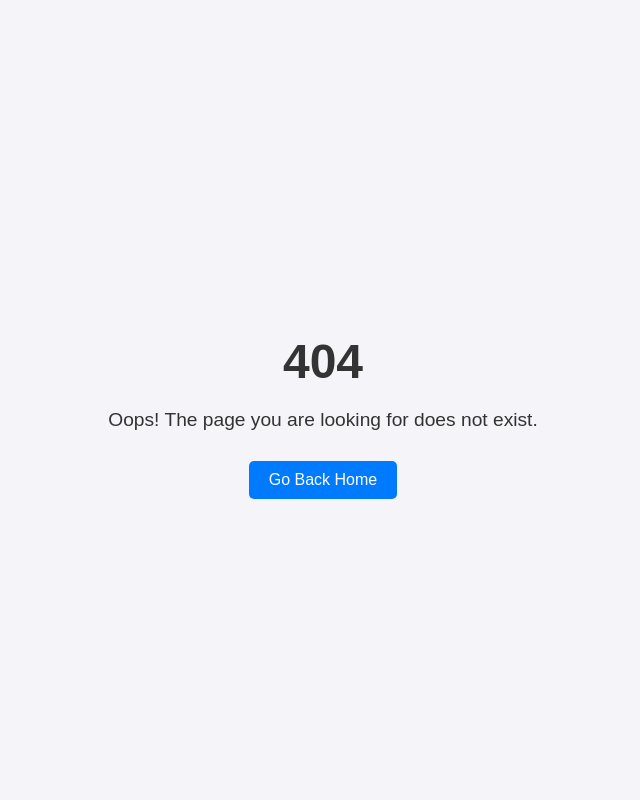
After one commit to Beksultan06/Effective-Mobile, a Django app: template templates/404/404.html in a window 1280 px wide. The commit adds this page. Shown: the whole page, without its empty margins (317-957 px from the left). Run offline with Django 5.2, Linux system fonts and the light colour scheme; the template is opened without the code that fills it, so the values that code supplies are empty.

```diff
--- a/app/cafe/urls.py
+++ b/app/cafe/urls.py
@@ -4,8 +4,8 @@ from . import views
 urlpatterns = [
     path('orders/', views.order_list, name='order-list'),
     path('orders/create/', views.order_create, name='order-create'),
-    path('orders/<int:pk>/', views.order_detail, name='order-detail'),
     path('orders/<int:pk>/update/', views.order_update, name='order-update'),
     path('orders/<int:pk>/delete/', views.order_delete, name='order-delete'),
+    path('orders/<int:pk>/', views.order_detail, name='order-detail'),
     path('revenue/', views.revenue, name='revenue'),
 ]
--- a/core/settings.py
+++ b/core/settings.py
@@ -40,7 +40,9 @@ INSTALLED_APPS = [
 ]
 
 REST_FRAMEWORK = {
-    'DEFAULT_FILTER_BACKENDS': ['django_filters.rest_framework.DjangoFilterBackend']
+    'DEFAULT_FILTER_BACKENDS': ['django_filters.rest_framework.DjangoFilterBackend'],
+    'DEFAULT_PAGINATION_CLASS': 'rest_framework.pagination.PageNumberPagination',
+    'PAGE_SIZE': 3
 }
 
 API_BASE_URL = "http://127.0.0.1:8000"
--- a/core/urls.py
+++ b/core/urls.py
@@ -6,6 +6,9 @@ from api.urls import urlpatterns
 from rest_framework import permissions
 from drf_yasg.views import get_schema_view
 from drf_yasg import openapi
+from django.conf.urls import handler404
+
+handler404 = 'app.cafe.views.errors'
 
 schema_view = get_schema_view(
     openapi.Info(
--- /dev/null
+++ b/templates/404/404.html
@@ -0,0 +1,62 @@
+<!DOCTYPE html>
+<html lang="en">
+
+<head>
+    <meta charset="UTF-8">
+    <meta name="viewport" content="width=device-width, initial-scale=1.0">
+    <title>Page Not Found</title>
+    <style>
+        body {
+            font-family: Arial, sans-serif;
+            margin: 0;
+            padding: 0;
+            display: flex;
+            justify-content: center;
+            align-items: center;
+            height: 100vh;
+            background-color: #f4f4f9;
+            color: #333;
+            text-align: center;
+        }
+
+        .container {
+            max-width: 600px;
+            padding: 20px;
+        }
+
+        h1 {
+            font-size: 3rem;
+            margin-bottom: 20px;
+        }
+
+        p {
+            font-size: 1.2rem;
+            margin-bottom: 30px;
+        }
+
+        a {
+            display: inline-block;
+            padding: 10px 20px;
+            font-size: 1rem;
+            color: white;
+            background-color: #007BFF;
+            text-decoration: none;
+            border-radius: 5px;
+            transition: background-color 0.3s;
+        }
+
+        a:hover {
+            background-color: #0056b3;
+        }
+    </style>
+</head>
+
+<body>
+    <div class="container">
+        <h1>404</h1>
+        <p>Oops! The page you are looking for does not exist.</p>
+        <a href="/">Go Back Home</a>
+    </div>
+</body>
+
+</html>
```
Also changed, not shown: api/paginations.py (added, +14 -0 lines), api/views/order.py (+6 -1 lines), app/cafe/views.py (+43 -7 lines), templates/order/order_list.html (+18 -1 lines).
